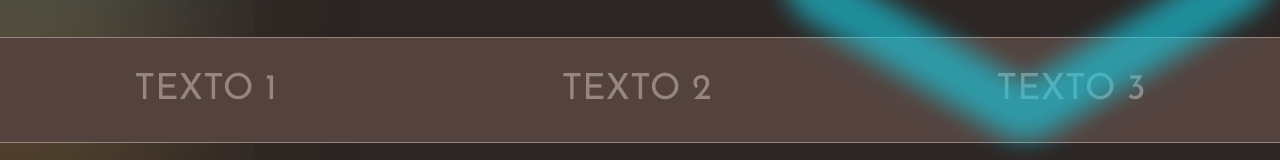
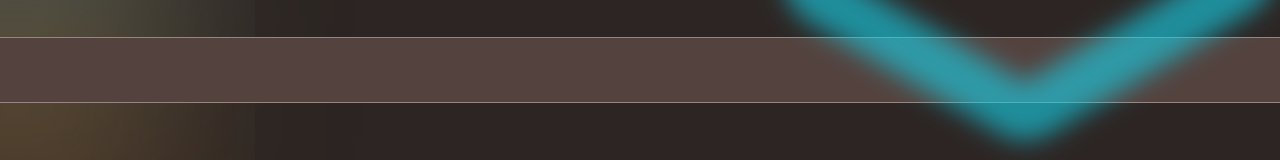
Before and after one commit to brenoalmeidaa07/portf-lio, a React (Vite) app: page / in a window 1280 px wide. Shown: the part 415-575 px from the top of the page. Built offline with nearby package versions, Linux system fonts and the light colour scheme.

Commit message:
alteracao

```diff
--- a/src/components/heroSection/SubHeroSection.jsx
+++ b/src/components/heroSection/SubHeroSection.jsx
@@ -3,9 +3,9 @@ import React from 'react';
 const SubHeroSection = () => {
   return (
     <div className='w-full border-y border-lightGrey text-lightGrey flex justify-around uppercase xl:text-4xl md:text-2xl sm:text-4xl py-8 items-center gap-4 bg-brown'>
-      <p className='md:block sm:hidden'>Texto 1</p>
-      <p className='md:block sm:hidden'>Texto 2</p>
-      <p>Texto 3</p>
+      <p className='md:block sm:hidden'></p>
+      <p className='md:block sm:hidden'></p>
+      <p></p>
     </div>
   );
 };
```
